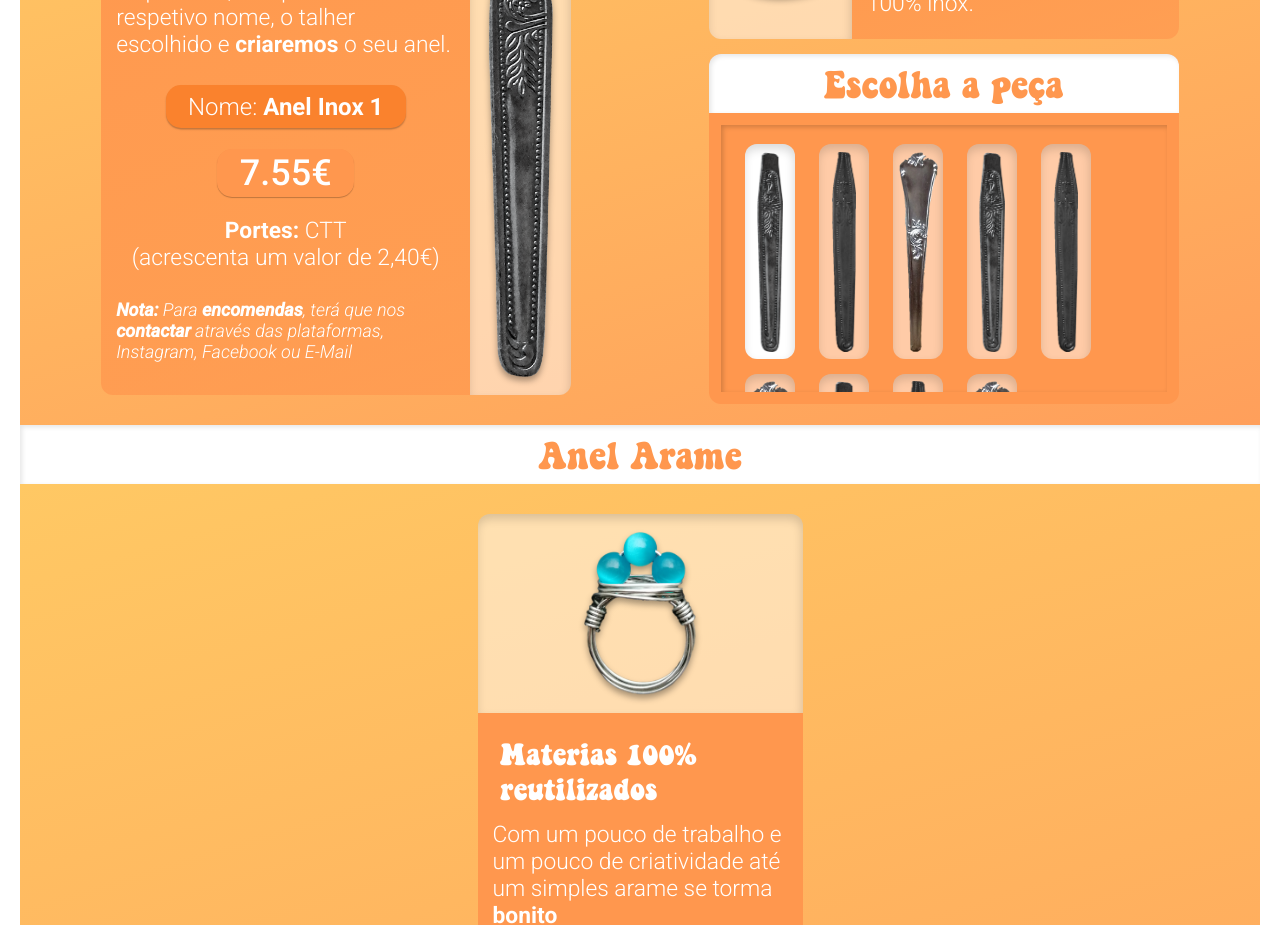
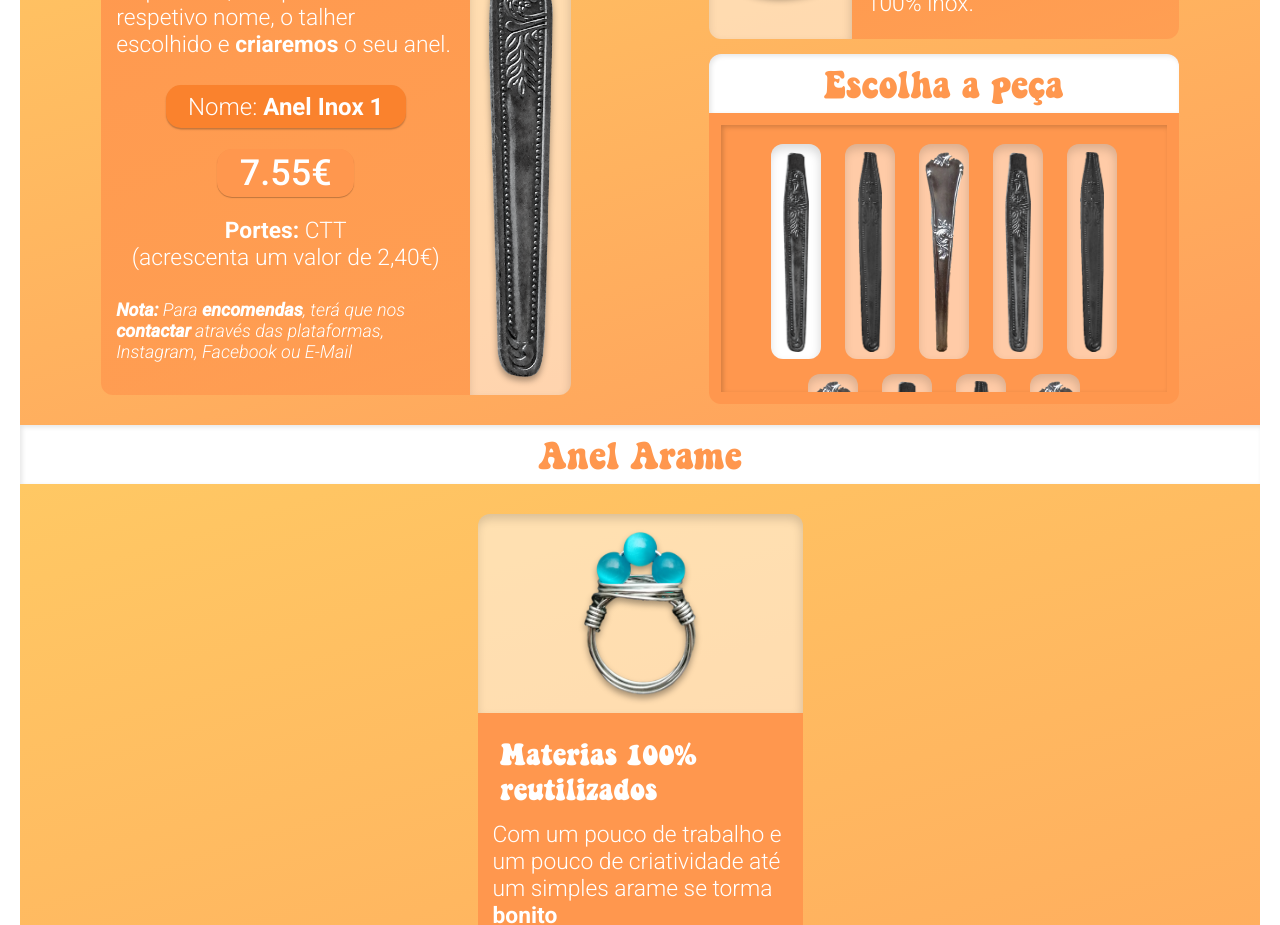
Before and after one commit to Bulbucus/sunnyrings, a React (Create React App) app: page / in a window 1280 px wide. Shown: the part 1020-1945 px from the top of the page. Built offline with nearby package versions, Linux system fonts and the light colour scheme.

Commit message:
custom scroll inox product

```diff
--- a/src/components/Produto/Inox/Inox.scss
+++ b/src/components/Produto/Inox/Inox.scss
@@ -170,7 +170,6 @@
 			max-width: 470px;
 			grid-column: 1;
 			grid-row: 1 / 3;
-
 			.box{
 				justify-content: space-around;
 			}
@@ -206,7 +205,7 @@
 
 			.products{
 				display: flex;
-				justify-content: flex-start;
+				justify-content: center;
 				flex-wrap: wrap;
 				overflow-y: scroll;
 
@@ -216,6 +215,20 @@
 
 				background-color: var(--orange);
 				box-shadow: inset 2px 2px 5px rgba(0, 0, 0, 0.185);
+
+				&::-webkit-scrollbar-track{
+					background-color: #FA822D;
+				}
+
+				&::-webkit-scrollbar{
+					width: 12px;
+					background-color: #FA822D;;
+				}
+
+				&::-webkit-scrollbar-thumb{
+					background-color: #fff;
+				}
+
 
 				.mini{
 					height: 215px;
```
